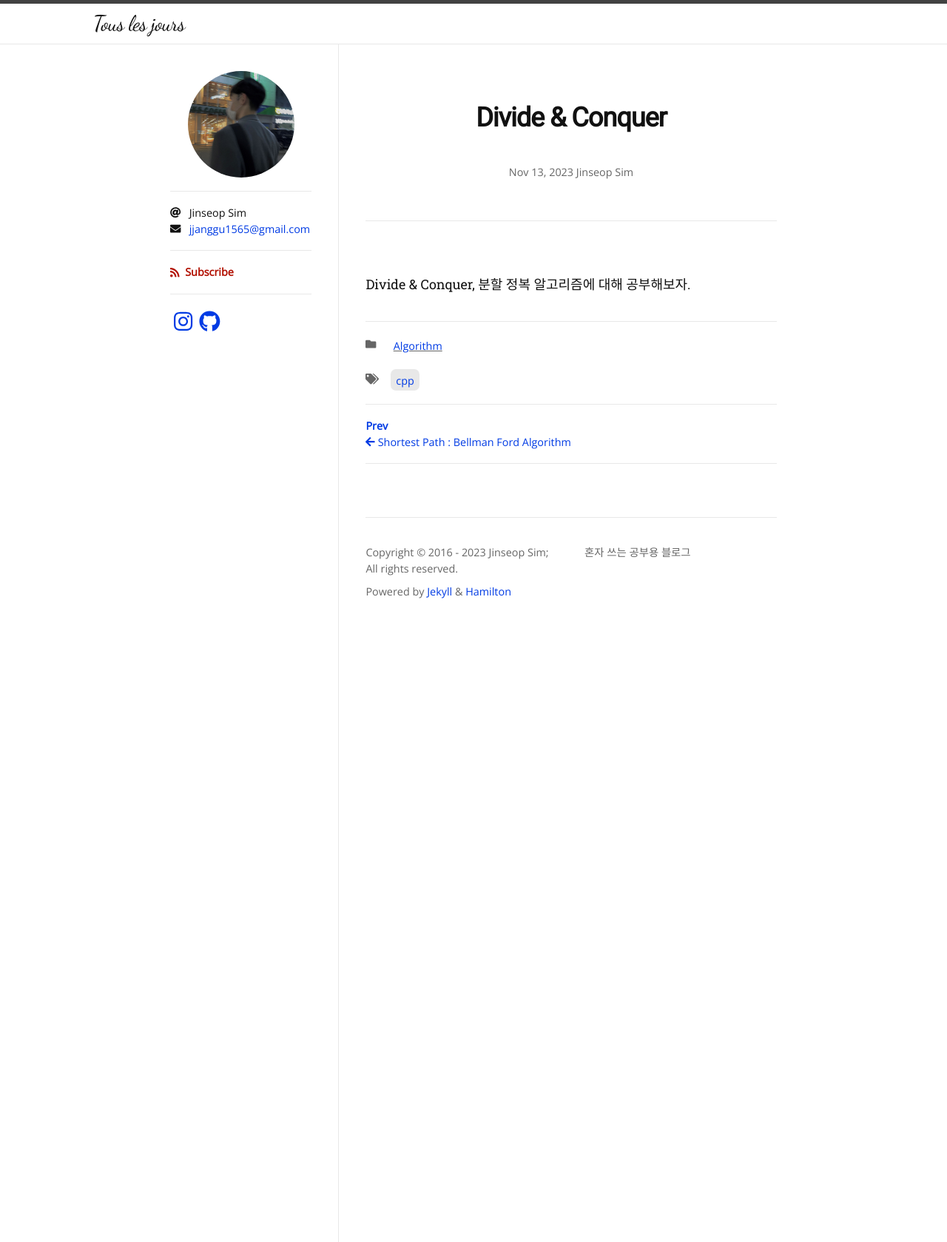
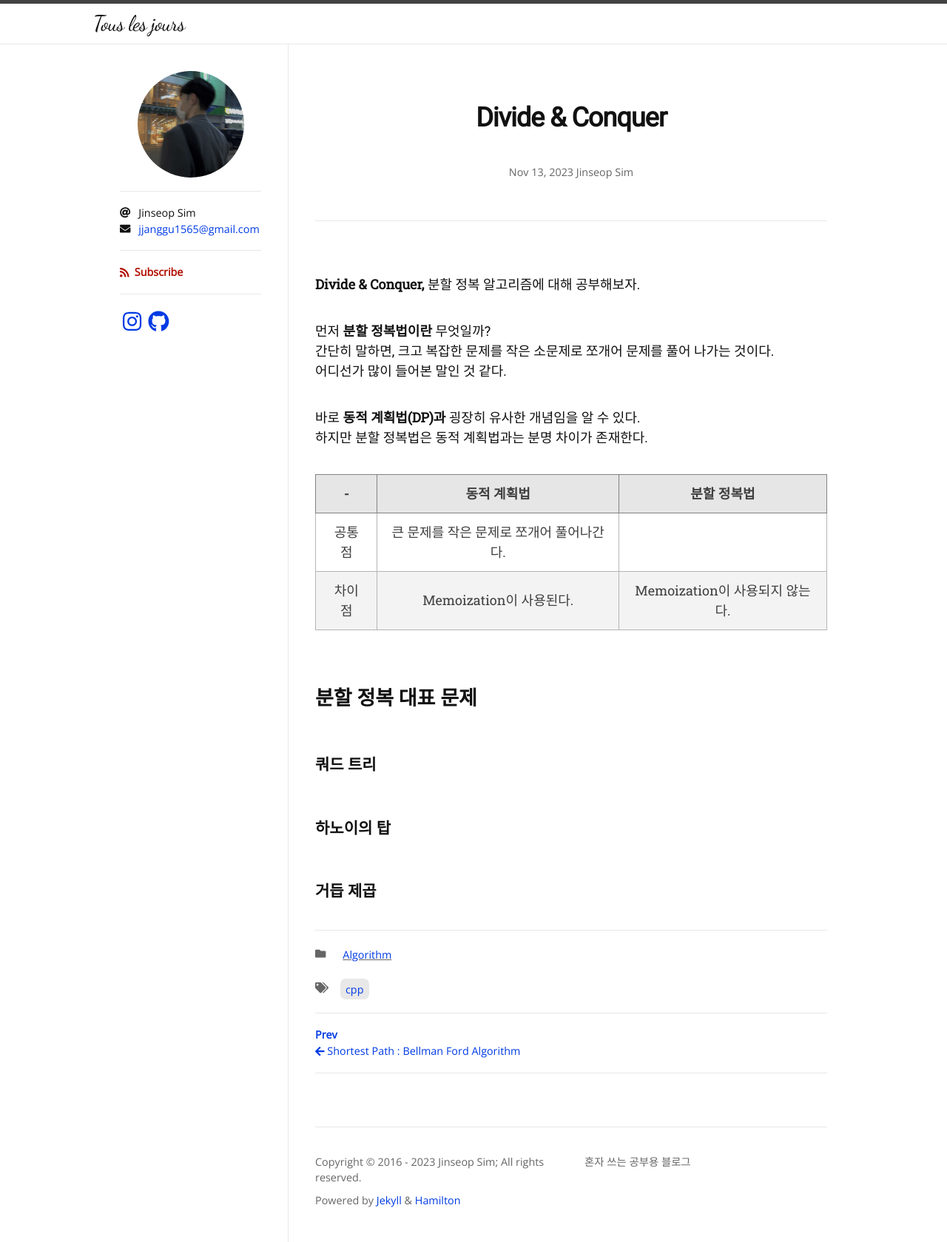
Before and after one commit to Jinseop-Sim/Jinseop-Sim.github.io, a Jekyll site: the page built from _posts/2023-11-13-divide-n-conquer.md, in a window 1280 px wide. Shown: the whole page at 74% size. Built offline with Jekyll 4.4.1, drawn with Linux system fonts in a browser that asks for light colours; nearby versions of some CDN libraries; some web fonts are replaced.

Commit message:
글 수정

```diff
--- a/_posts/2023-11-13-divide-n-conquer.md
+++ b/_posts/2023-11-13-divide-n-conquer.md
@@ -6,4 +6,21 @@ tags: [cpp]
 author:
   - Jinseop Sim
 ---
-Divide & Conquer, 분할 정복 알고리즘에 대해 공부해보자.
+__Divide & Conquer,__ 분할 정복 알고리즘에 대해 공부해보자.
+
+먼저 __분할 정복법이란__ 무엇일까?
+간단히 말하면, 크고 복잡한 문제를 작은 소문제로 쪼개어 문제를 풀어 나가는 것이다.
+어디선가 많이 들어본 말인 것 같다.
+
+바로 __동적 계획법(DP)과__ 굉장히 유사한 개념임을 알 수 있다.
+하지만 분할 정복법은 동적 계획법과는 분명 차이가 존재한다.
+
+|-|동적 계획법|분할 정복법|
+|:-:|:-:|:-:|
+|공통점|큰 문제를 작은 문제로 쪼개어 풀어나간다.|
+|차이점|Memoization이 사용된다.|Memoization이 사용되지 않는다.|
+
+## 분할 정복 대표 문제
+### 쿼드 트리
+### 하노이의 탑
+### 거듭 제곱
```
